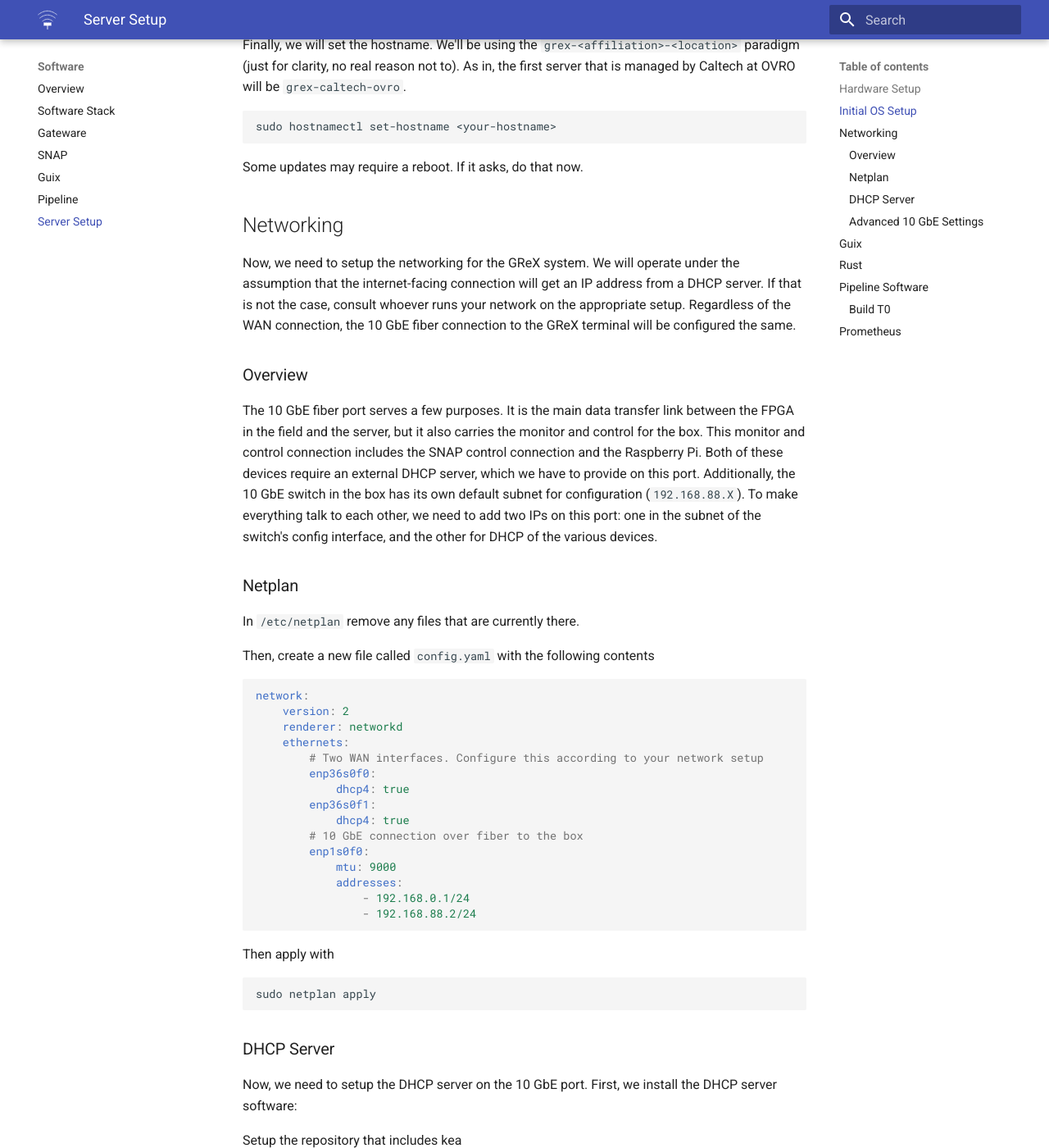
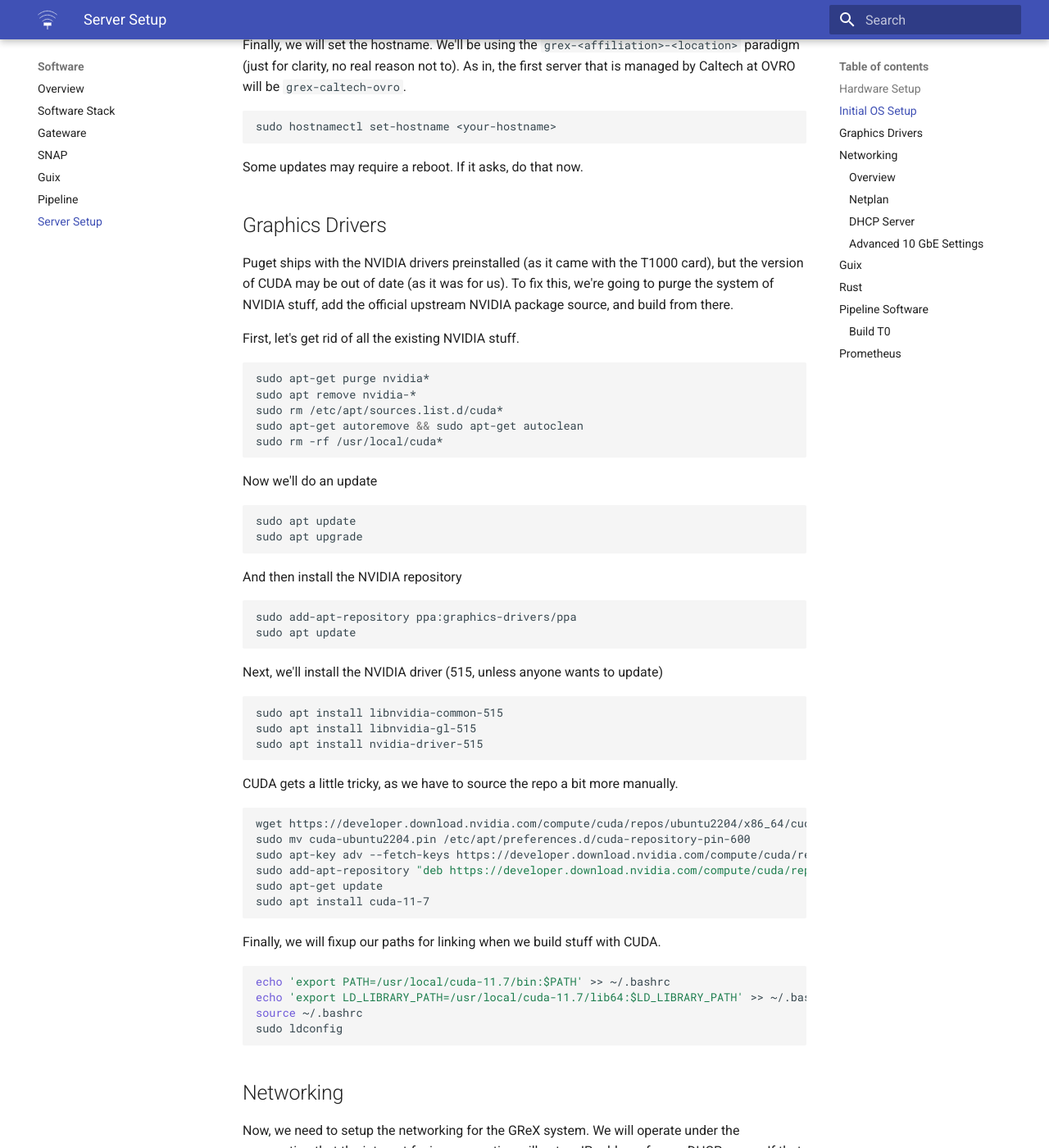
Before and after one commit to courtneyjkeeler/grex-telescope.github.io, an MkDocs documentation site: the page built from docs/software/server_setup.md, in a window 1280 px wide and 1400 px high, scrolled down 1252 px. Shown: the whole window at 82% size. Built offline with MkDocs 1.6.1 and Material for MkDocs 9.7.7, drawn with Linux system fonts in a browser that asks for light colours.

Commit message:
Add CUDA setup

````diff
--- a/docs/software/server_setup.md
+++ b/docs/software/server_setup.md
@@ -48,6 +48,62 @@ sudo hostnamectl set-hostname <your-hostname>
 ```
 
 Some updates may require a reboot. If it asks, do that now.
+
+## Graphics Drivers
+
+Puget ships with the NVIDIA drivers preinstalled (as it came with the T1000 card), but the version of CUDA may be out of date (as it was for us).
+To fix this, we're going to purge the system of NVIDIA stuff, add the official upstream NVIDIA package source, and build from there.
+
+First, let's get rid of all the existing NVIDIA stuff.
+
+```sh
+sudo apt-get purge nvidia*
+sudo apt remove nvidia-*
+sudo rm /etc/apt/sources.list.d/cuda*
+sudo apt-get autoremove && sudo apt-get autoclean
+sudo rm -rf /usr/local/cuda*
+```
+
+Now we'll do an update
+
+```sh
+sudo apt update
+sudo apt upgrade
+```
+
+And then install the NVIDIA repository
+
+```sh
+sudo add-apt-repository ppa:graphics-drivers/ppa
+sudo apt update
+```
+
+Next, we'll install the NVIDIA driver (515, unless anyone wants to update)
+```sh
+sudo apt install libnvidia-common-515
+sudo apt install libnvidia-gl-515
+sudo apt install nvidia-driver-515
+```
+
+CUDA gets a little tricky, as we have to source the repo a bit more manually.
+
+```sh
+wget https://developer.download.nvidia.com/compute/cuda/repos/ubuntu2204/x86_64/cuda-ubuntu2204.pin
+sudo mv cuda-ubuntu2204.pin /etc/apt/preferences.d/cuda-repository-pin-600
+sudo apt-key adv --fetch-keys https://developer.download.nvidia.com/compute/cuda/repos/ubuntu2204/x86_64/3bf863cc.pub
+sudo add-apt-repository "deb https://developer.download.nvidia.com/compute/cuda/repos/ubuntu2204/x86_64/ /"
+sudo apt-get update
+sudo apt install cuda-11-7
+```
+
+Finally, we will fixup our paths for linking when we build stuff with CUDA.
+
+```sh
+echo 'export PATH=/usr/local/cuda-11.7/bin:$PATH' >> ~/.bashrc
+echo 'export LD_LIBRARY_PATH=/usr/local/cuda-11.7/lib64:$LD_LIBRARY_PATH' >> ~/.bashrc
+source ~/.bashrc
+sudo ldconfig
+```
 
 ## Networking
 
````
